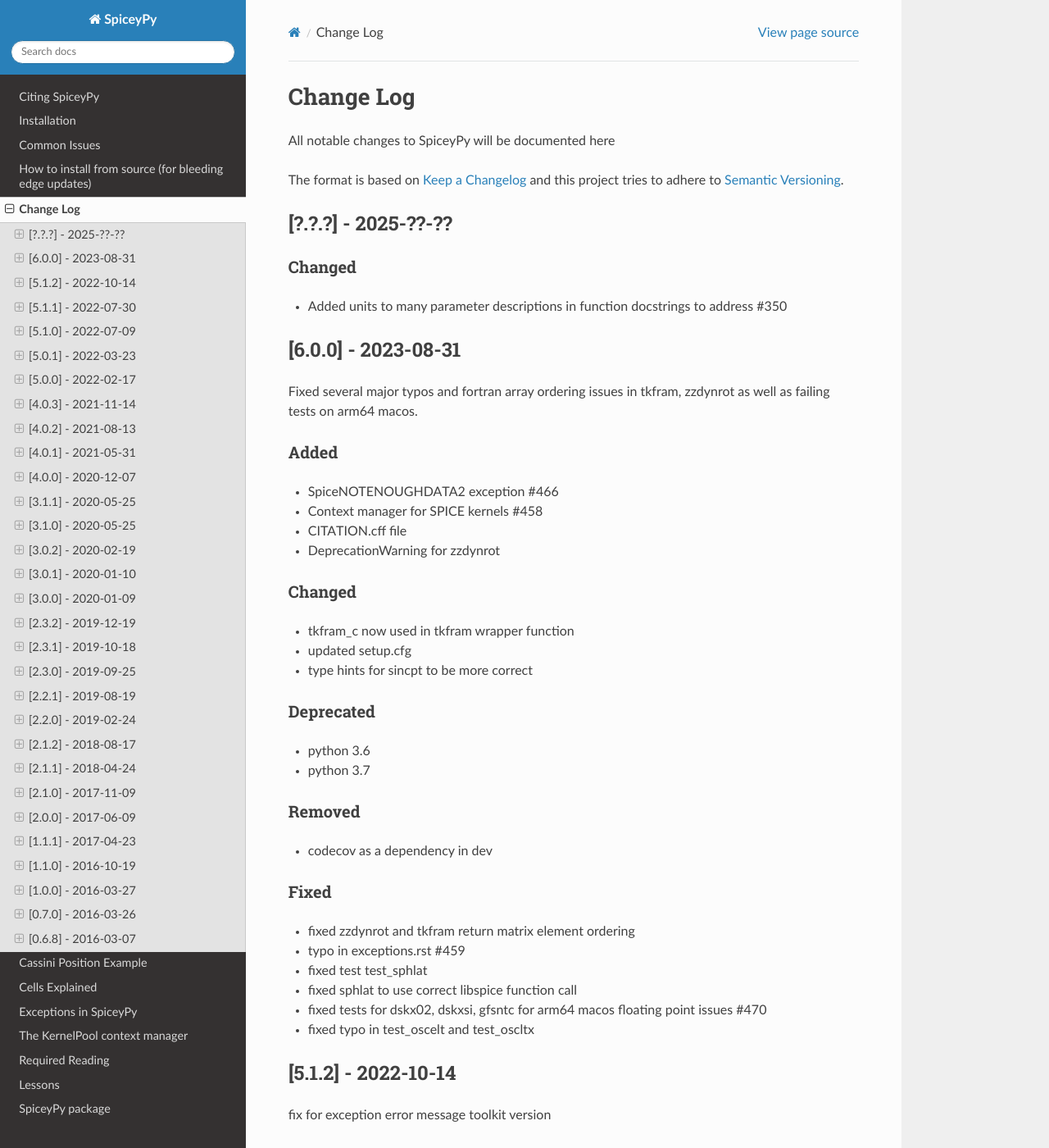
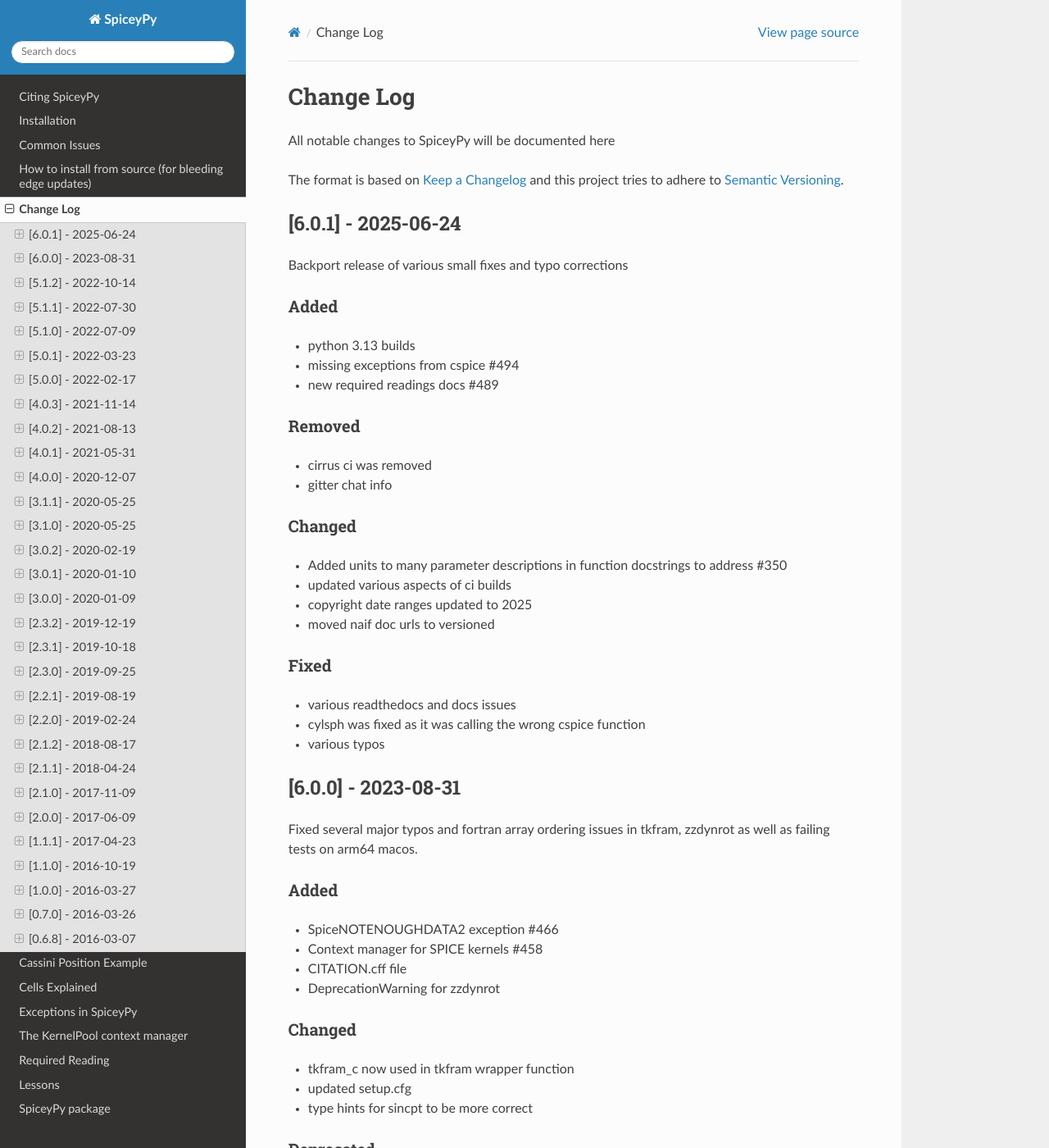
Before and after one commit to AndrewAnnex/SpiceyPy, a Sphinx documentation site: the page built from docs/changelog.md, in a window 1280 px wide and 1400 px high. Shown: the whole window at 82% size. Built offline with Sphinx 7.4.7 and the Read the Docs theme 3.1.0, drawn with Linux system fonts in a browser that asks for light colours.

Commit message:
various fixes to make a v6.0.1 release on hopefully the next commit

```diff
--- a/CHANGELOG.md
+++ b/CHANGELOG.md
@@ -4,12 +4,27 @@
 The format is based on [Keep a Changelog](http://keepachangelog.com/)
 and this project tries to adhere to [Semantic Versioning](http://semver.org/).
 
-## [?.?.?] - 2025-??-??
+## [6.0.1] - 2025-06-24
+Backport release of various small fixes and typo corrections
+### Added
+- python 3.13 builds
+- missing exceptions from cspice #494
+- new required readings docs #489
+
+### Removed
+- cirrus ci was removed
+- gitter chat info
 
 ### Changed
 - Added units to many parameter descriptions in function docstrings to address #350
+- updated various aspects of ci builds
+- copyright date ranges updated to 2025
+- moved naif doc urls to versioned
 
-
+### Fixed
+- various readthedocs and docs issues
+- cylsph was fixed as it was calling the wrong cspice function
+- various typos
 
 ## [6.0.0] - 2023-08-31
 Fixed several major typos and fortran array ordering issues in tkfram, zzdynrot as well as failing tests on arm64 macos.
--- a/docs/conf.py
+++ b/docs/conf.py
@@ -114,9 +114,9 @@
 # built documents.
 #
 # The short X.Y version.
-version = "7.0.0"
+version = "6.0.1"
 # The full version, including alpha/beta/rc tags.
-release = "7.0.0"
+release = "6.0.1"
 
 # The language for content autogenerated by Sphinx. Refer to documentation
 # for a list of supported languages.
--- a/pyproject.toml
+++ b/pyproject.toml
@@ -1,5 +1,5 @@
 [build-system]
-requires = ["setuptools >= 46.4.0", "wheel"]
+requires = ["setuptools >= 76.0.0", "wheel"]
 build-backend = "setuptools.build_meta"
 
 [tool.cibuildwheel]
--- a/requirements.txt
+++ b/requirements.txt
@@ -1,3 +1,3 @@
-numpy>=1.17.0
-setuptools>=38.0.0
+numpy>=2.0<3
+setuptools>=76.0.0
 build
--- a/setup.py
+++ b/setup.py
@@ -1,7 +1,7 @@
 """
 The MIT License (MIT)
 
-Copyright (c) [2015-2022] [Andrew Annex]
+Copyright (c) [2015-2025] [Andrew Annex]
 
 Permission is hereby granted, free of charge, to any person obtaining a copy
 of this software and associated documentation files (the "Software"), to deal
--- a/src/spiceypy/__init__.py
+++ b/src/spiceypy/__init__.py
@@ -22,7 +22,7 @@
 SOFTWARE.
 """
 __author__ = "AndrewAnnex"
-__version__ = "6.0.0"
+__version__ = "6.0.1"
 
 from .spiceypy import *
 from .utils import support_types
--- a/test-requirements.txt
+++ b/test-requirements.txt
@@ -1,4 +1,4 @@
-numpy>=1.17.0
-setuptools>=38.0.0
+numpy>=2.0<3
+setuptools>=76.0.0
 pytest>=7.0.0
-pandas>=0.24.0
+pandas>=2.2.2
```
Also changed, not shown: ci-requirements.txt (+4 -4 lines), setup.cfg (+5 -5 lines), 3 other files.
